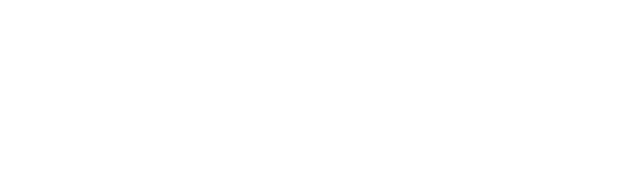
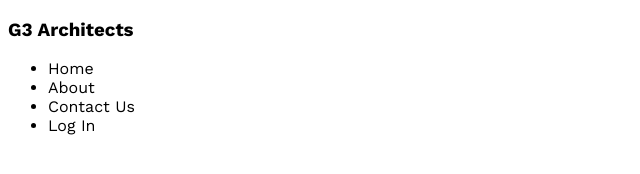
Before and after one commit to NazmulIslam95/g3-architects-by-me, a plain HTML site: page index.html in a window 1280 px wide. Shown: the whole page, without its empty margins (0-640 px from the left). Drawn offline with nearby package versions, Linux system fonts and the light colour scheme.

Commit message:
fonts added

```diff
--- a/index.html
+++ b/index.html
@@ -7,6 +7,22 @@
     <title>G3 Architects</title>
 </head>
 <body>
+    <header>
+        <nav>
+            <h3>G3 Architects</h3>
+            <ul>
+                <li>Home</li>
+                <li>About</li>
+                <li>Contact Us</li>
+                <li>Log In</li>
+            </ul>
+        </nav>
+    </header>
+    <main>
 
+    </main>
+    <footer>
+
+    </footer>
 </body>
 </html>
--- a/style.css
+++ b/style.css
@@ -0,0 +1,6 @@
+/* work sans fonts from google fonts */
+@import url("https://fonts.googleapis.com/css2?family=Work+Sans:wght@200;300;400;600;700&display=swap");
+
+* {
+  font-family: "Work Sans", sans-serif;
+}
```
